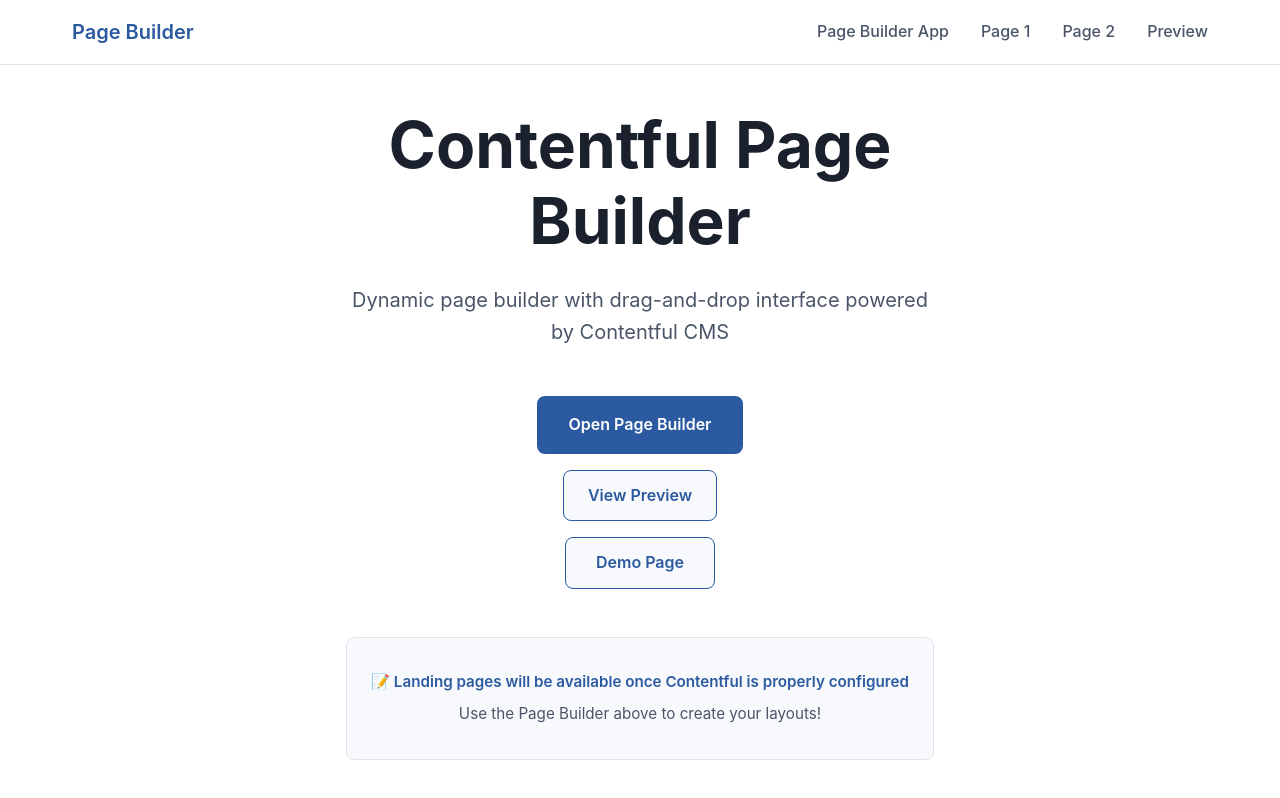
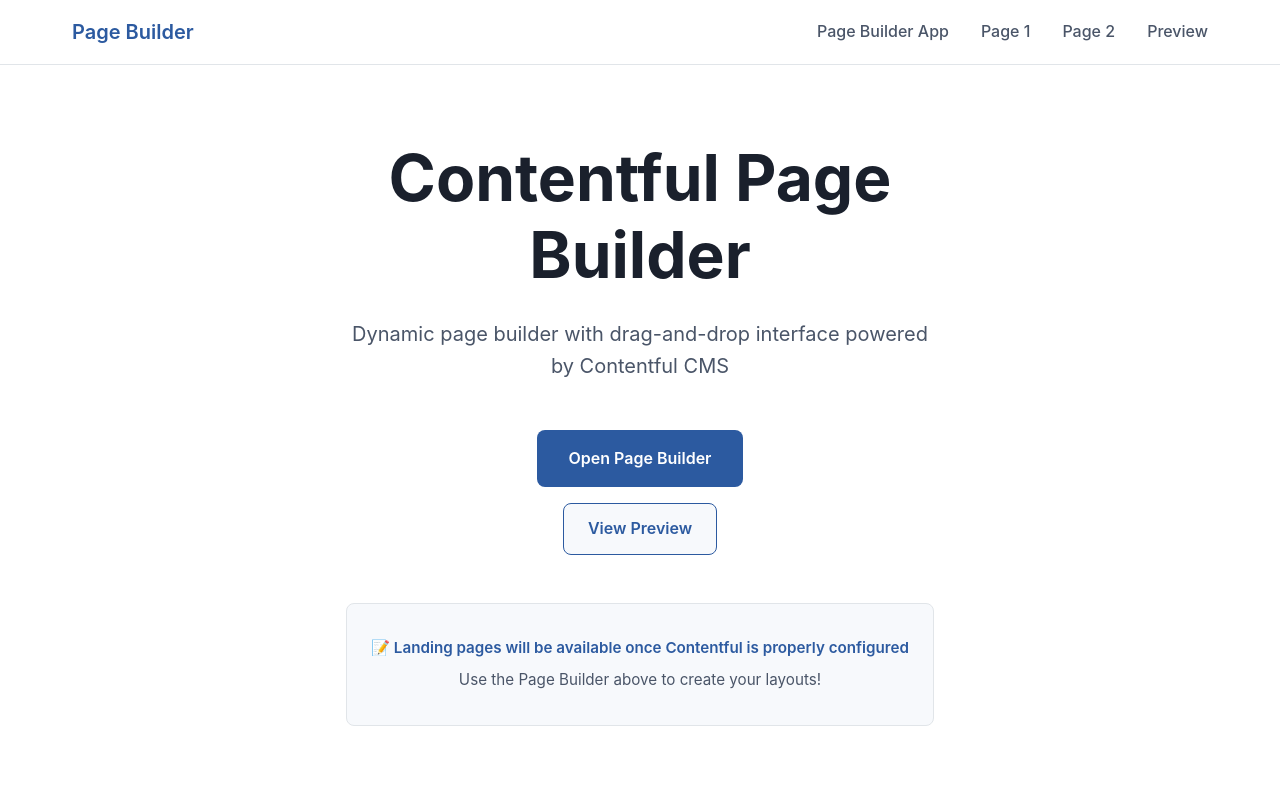
Before and after one commit to vansh3476/ContentFul-App, a Next.js app: page / in a window 1280 px wide. Shown: the top 798 px of the page. Built offline with nearby package versions, Linux system fonts and the light colour scheme.

Commit message:
Remove unused commit

```diff
--- a/src/app/page.tsx
+++ b/src/app/page.tsx
@@ -16,9 +16,6 @@ export default function HomePage() {
           <Link href="/preview" className={styles.linkSecondary}>
             View Preview
           </Link>
-          <Link href="/demo" className={styles.linkSecondary}>
-            Demo Page
-          </Link>
           {/* Landing pages temporarily hidden until Contentful is configured */}
           <div className={styles.note}>
             <p>📝 Landing pages will be available once Contentful is properly configured</p>
```
